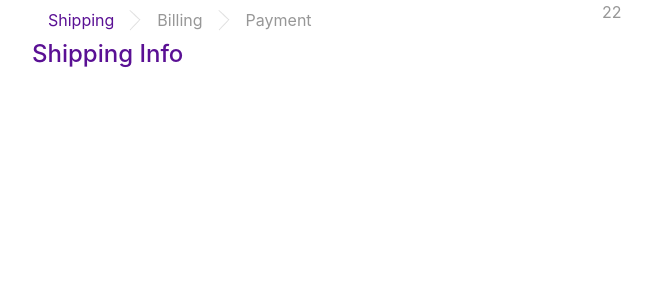
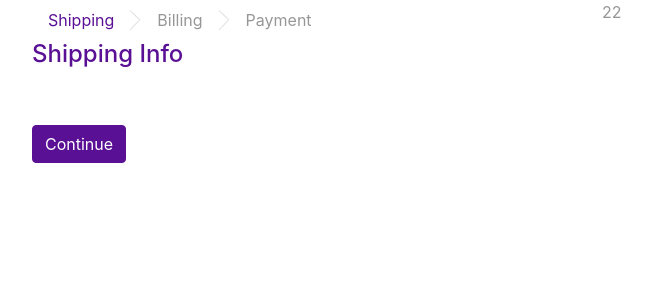
Before and after one commit to eich47/order, a Vue app: page / in a window 1280 px wide. Shown: the top 300 px of the page, without its empty margins (53-705 px from the left). Built offline with nearby package versions, Linux system fonts and the light colour scheme.

Commit message:
общая форма для заполнения

```diff
--- a/src/App.vue
+++ b/src/App.vue
@@ -5,6 +5,7 @@
         <b-col sm="6">
           <Navigation />
           <TitleSection text="Shipping Info" />
+          <FormUserInfo />
         </b-col>
         <b-col sm="5">22</b-col>
       </b-row>
@@ -15,9 +16,10 @@
 <script>
 import Navigation from "./components/Navigation";
 import TitleSection from "@/components/TitleSection";
+import FormUserInfo from "@/components/FormUserInfo";
 export default {
   name: "App",
-  components: { TitleSection, Navigation }
+  components: { FormUserInfo, TitleSection, Navigation }
 };
 </script>
 
--- /dev/null
+++ b/src/components/FormUserInfo.vue
@@ -0,0 +1,17 @@
+<template>
+  <div>
+    <b-form>
+      <b-button class="mt-5" type="submit" variant="primary">
+        Continue
+      </b-button>
+    </b-form>
+  </div>
+</template>
+
+<script>
+export default {
+  name: "FormUserInfo"
+};
+</script>
+
+<style scoped></style>
```
